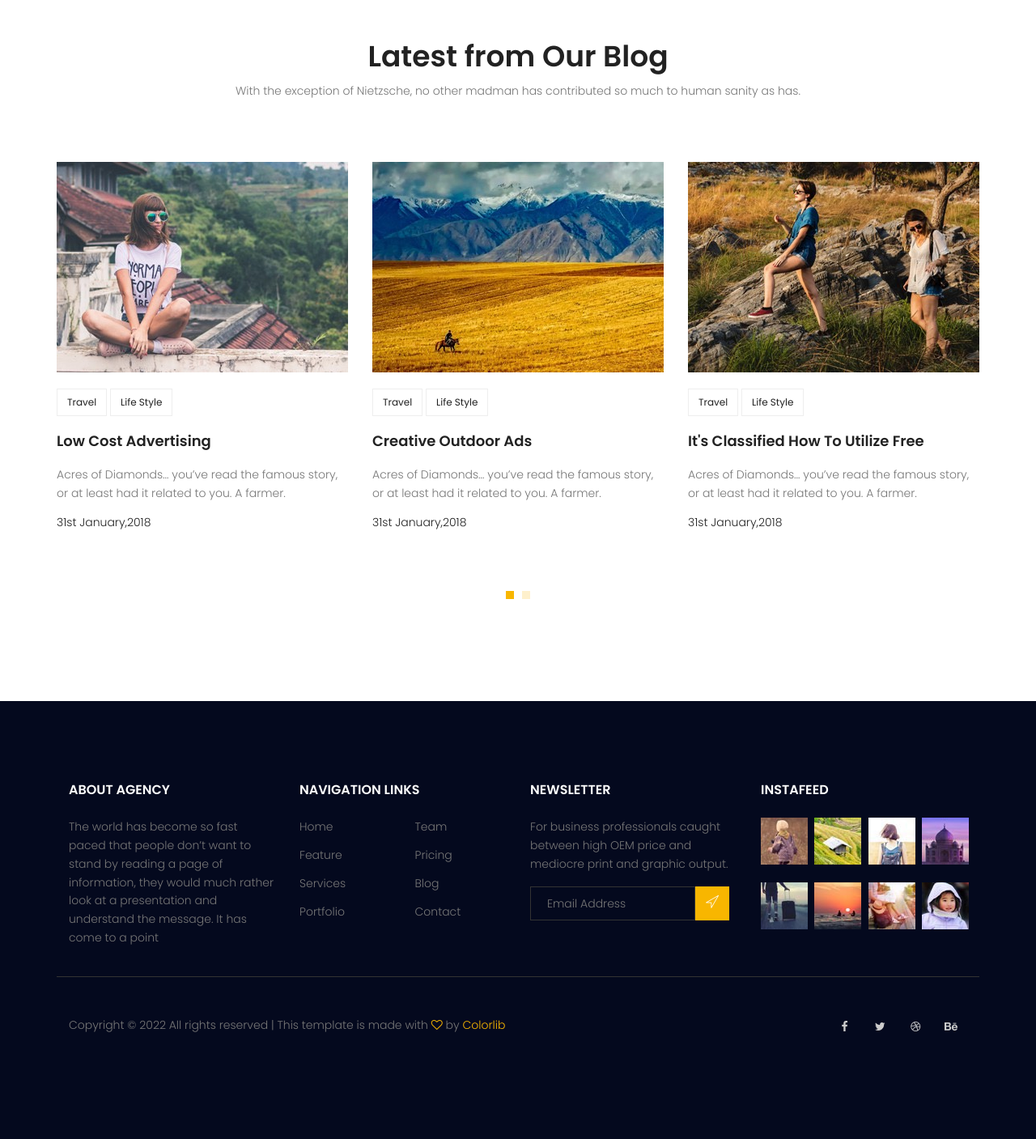
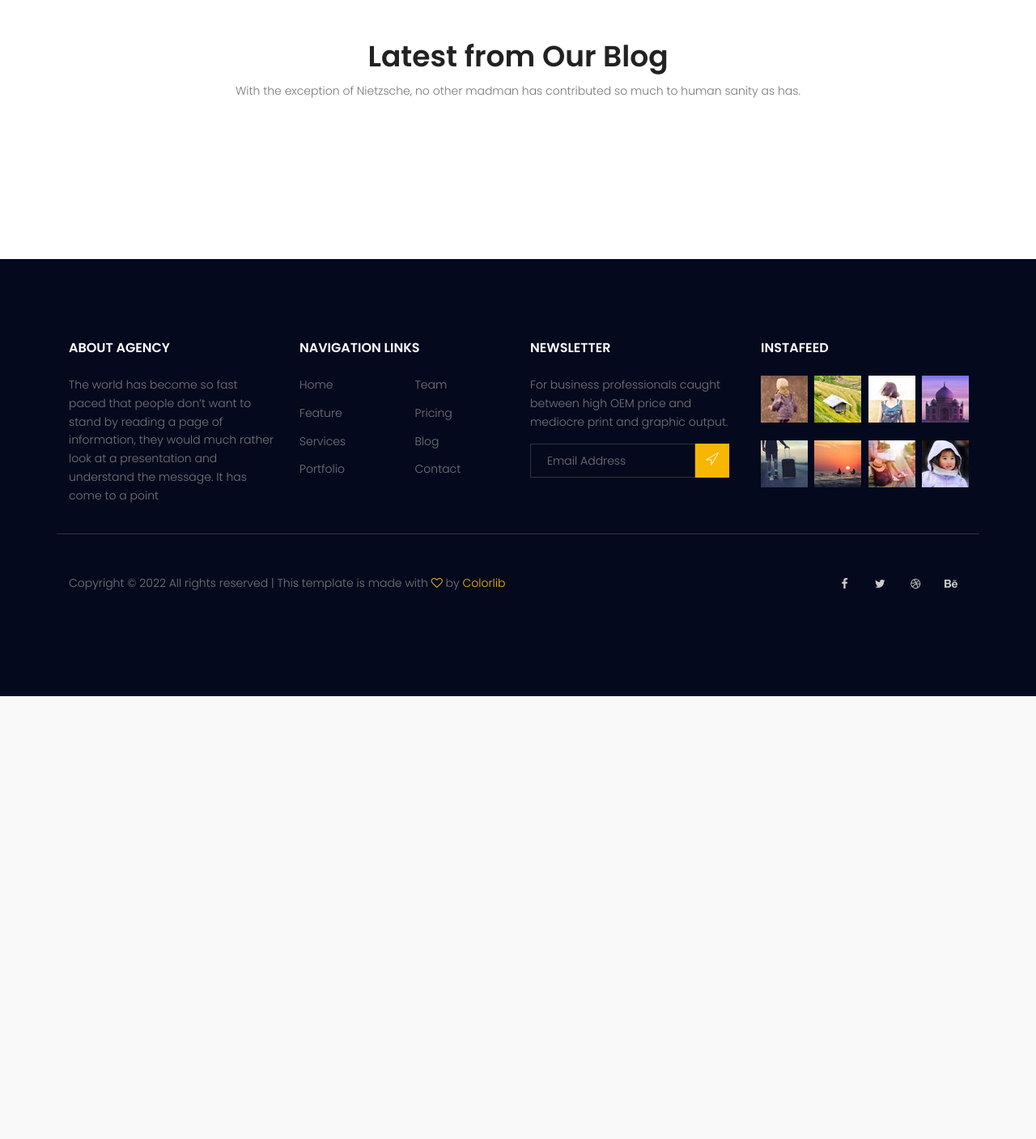
Before and after one commit to miladsade96/mydj, a Django app: page / in a window 1280 px wide. Shown: the part 2589-3996 px from the top of the page at 81% size. After the commit the page ends 3449 px from the top, so only its background shows below. Run offline with Django 3.2, Linux system fonts and the light colour scheme; data that the repository does not hold is empty; some libraries are stand-ins or nearby versions.

Commit message:
Loading home_latest_posts tag in index.html

```diff
--- a/templates/website/index.html
+++ b/templates/website/index.html
@@ -1,5 +1,6 @@
 {% extends 'base.html' %}
 {% load static %}
+{% load blog_tags %}
 {% block content %}
 <!-- start banner Area -->
 <section class="banner-area relative">
@@ -181,167 +182,6 @@
 </section>
 <!-- End home-about Area -->
 
-<!-- Start blog Area -->
-<section class="recent-blog-area section-gap">
-  <div class="container">
-    <div class="row d-flex justify-content-center">
-      <div class="menu-content pb-60 col-lg-9">
-        <div class="title text-center">
-          <h1 class="mb-10">Latest from Our Blog</h1>
-          <p>
-            With the exception of Nietzsche, no other madman has contributed so
-            much to human sanity as has.
-          </p>
-        </div>
-      </div>
-    </div>
-    <div class="row">
-      <div class="active-recent-blog-carusel">
-        <div class="single-recent-blog-post item">
-          <div class="thumb">
-            <img class="img-fluid" src="{% static 'img/b1.jpg' %}" alt="" />
-          </div>
-          <div class="details">
-            <div class="tags">
-              <ul>
-                <li>
-                  <a href="#">Travel</a>
-                </li>
-                <li>
-                  <a href="#">Life Style</a>
-                </li>
-              </ul>
-            </div>
-            <a href="#"><h4 class="title">Low Cost Advertising</h4></a>
-            <p>
-              Acres of Diamonds… you’ve read the famous story, or at least had
-              it related to you. A farmer.
-            </p>
-            <h6 class="date">31st January,2018</h6>
-          </div>
-        </div>
-        <div class="single-recent-blog-post item">
-          <div class="thumb">
-            <img class="img-fluid" src="{% static 'img/b2.jpg' %}" alt="" />
-          </div>
-          <div class="details">
-            <div class="tags">
-              <ul>
-                <li>
-                  <a href="#">Travel</a>
-                </li>
-                <li>
-                  <a href="#">Life Style</a>
-                </li>
-              </ul>
-            </div>
-            <a href="#"><h4 class="title">Creative Outdoor Ads</h4></a>
-            <p>
-              Acres of Diamonds… you’ve read the famous story, or at least had
-              it related to you. A farmer.
-            </p>
-            <h6 class="date">31st January,2018</h6>
-          </div>
-        </div>
-        <div class="single-recent-blog-post item">
-          <div class="thumb">
-            <img class="img-fluid" src="{% static 'img/b3.jpg' %}" alt="" />
-          </div>
-          <div class="details">
-            <div class="tags">
-              <ul>
-                <li>
-                  <a href="#">Travel</a>
-                </li>
-                <li>
-                  <a href="#">Life Style</a>
-                </li>
-              </ul>
-            </div>
-            <a href="#"
-              ><h4 class="title">It's Classified How To Utilize Free</h4></a
-            >
-            <p>
-              Acres of Diamonds… you’ve read the famous story, or at least had
-              it related to you. A farmer.
-            </p>
-            <h6 class="date">31st January,2018</h6>
-          </div>
-        </div>
-        <div class="single-recent-blog-post item">
-          <div class="thumb">
-            <img class="img-fluid" src="{% static 'img/b1.jpg' %}" alt="" />
-          </div>
-          <div class="details">
-            <div class="tags">
-              <ul>
-                <li>
-                  <a href="#">Travel</a>
-                </li>
-                <li>
-                  <a href="#">Life Style</a>
-                </li>
-              </ul>
-            </div>
-            <a href="#"><h4 class="title">Low Cost Advertising</h4></a>
-            <p>
-              Acres of Diamonds… you’ve read the famous story, or at least had
-              it related to you. A farmer.
-            </p>
-            <h6 class="date">31st January,2018</h6>
-          </div>
-        </div>
-        <div class="single-recent-blog-post item">
-          <div class="thumb">
-            <img class="img-fluid" src="{% static 'img/b2.jpg' %}" alt="" />
-          </div>
-          <div class="details">
-            <div class="tags">
-              <ul>
-                <li>
-                  <a href="#">Travel</a>
-                </li>
-                <li>
-                  <a href="#">Life Style</a>
-                </li>
-              </ul>
-            </div>
-            <a href="#"><h4 class="title">Creative Outdoor Ads</h4></a>
-            <p>
-              Acres of Diamonds… you’ve read the famous story, or at least had
-              it related to you. A farmer.
-            </p>
-            <h6 class="date">31st January,2018</h6>
-          </div>
-        </div>
-        <div class="single-recent-blog-post item">
-          <div class="thumb">
-            <img class="img-fluid" src="{% static 'img/b3.jpg' %}" alt="" />
-          </div>
-          <div class="details">
-            <div class="tags">
-              <ul>
-                <li>
-                  <a href="#">Travel</a>
-                </li>
-                <li>
-                  <a href="#">Life Style</a>
-                </li>
-              </ul>
-            </div>
-            <a href="#"
-              ><h4 class="title">It's Classified How To Utilize Free</h4></a
-            >
-            <p>
-              Acres of Diamonds… you’ve read the famous story, or at least had
-              it related to you. A farmer.
-            </p>
-            <h6 class="date">31st January,2018</h6>
-          </div>
-        </div>
-      </div>
-    </div>
-  </div>
-</section>
-<!-- End recent-blog Area -->
+{% home_latest_posts %}
+
 {% endblock content %}
```
